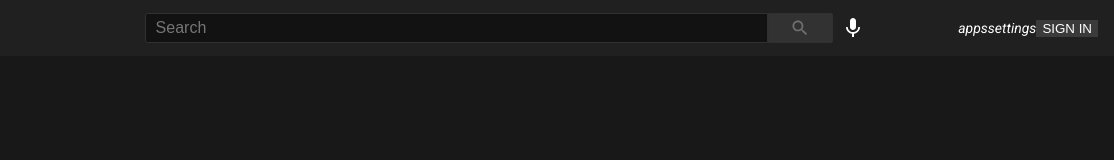
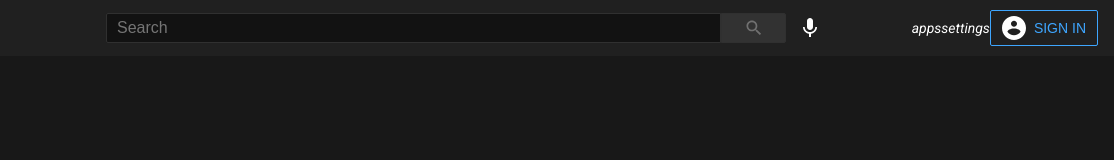
Before and after one commit to D4nielJ/youtube_videoplayer, a plain HTML site: page index.html in a window 1280 px wide. Shown: the full height of the page, 166-1280 px from the left. Drawn offline with Linux system fonts and the light colour scheme.

Commit message:
Sign In button progress, font validation needed

```diff
--- a/css/styles.css
+++ b/css/styles.css
@@ -45,7 +45,6 @@ button {
     background-color:rgb(59, 59, 59);
     box-sizing: border-box;
     margin: 0em;
-    font: 400 13.3333px Arial;
     padding: 1px 6px;
 }
 
@@ -89,7 +88,6 @@ input:focus-visible {
     display: flex;
     flex-direction: row;
     align-items: center;
-    height: 100%;
 }
 
 .menu-icon {
@@ -124,6 +122,7 @@ input:focus-visible {
     flex-basis: 1e-9px;
     display: flex;
     flex-direction: row;
+    padding: 0px 4px;
 }
 
 .searchbox-container {
@@ -176,6 +175,33 @@ input:focus-visible {
     padding: 8px;
 }
 
-#voice-search-button-icon {
+.navbar-end {
+    flex: none;
+    min-width: 225px;
+    justify-content: flex-end;
+}
+
+#sign-in {
+    display: flex;
+    flex-direction: row;
+    align-items: center;
+    justify-content: center;
+    background-color: transparent;
+    color: var(--call-to-action);
+    padding: 5px 11px;
+    border: 1px solid var(--call-to-action);
+    border-radius: 2px;
+    min-width: 72px;
+    font-size: 1.4rem;
 
 }
+
+.sign-in-text {
+    font-weight: 500;
+    margin-left: 8px;
+    display: block;
+    overflow: hidden;
+    text-overflow: ellipsis;
+    white-space: nowrap;
+    text-transform: uppercase;
+}
--- a/index.html
+++ b/index.html
@@ -4,9 +4,9 @@
     <title>New Web Page</title>
     <meta charset="UTF-8"/>
     <meta name="viewport" content="width=device-width, initial-scale=1, shrink-to-fitno">
-    <link rel="stylesheet" type="text/css" href="css/styles.css" media="screen"/>
     <link rel="preconnect" href="https://fonts.gstatic.com">
     <link href="https://fonts.googleapis.com/css2?family=Roboto:ital,wght@0,100;0,300;0,400;0,500;0,700;1,100;1,300;1,400;1,500;1,700&display=swap" rel="stylesheet">
+    <link rel="stylesheet" type="text/css" href="css/styles.css" media="screen"/>
 </head>
 <body>
     <!--navbar-->
@@ -56,10 +56,15 @@
                 </i>
             </button>
         </div>
-        <div class="navbar-item">
+        <div class="navbar-item navbar-end">
             <i id="youtube-apps">apps</i>
             <i id="settings-button">settings</i>
-            <button id="sign-in" class="yt-button">SIGN IN</button>
+            <button id="sign-in" class="yt-button">
+                <i class="sign-in-icon yt-icon">
+                    <svg viewBox="0 0 24 24" preserveAspectRatio="xMidYMid meet" focusable="false" class="yt-icon" style="pointer-events: none; display: block; width: 100%; height: 100%;"><g class="yt-icon"><path d="M12,0 C18.62375,0 24,5.37625 24,12 C24,18.62375 18.62375,24 12,24 C5.37625,24 0,18.62375 0,12 C0,5.37625 5.37625,0 12,0 Z M12,10.63625 C13.66,10.63625 15,9.29625 15,7.63625 C15,5.97625 13.66,4.63625 12,4.63625 C10.34,4.63625 9,5.97625 9,7.63625 C9,9.29625 10.34,10.63625 12,10.63625 Z M12,12.40875 C8.33375,12.40875 5.455,14.18125 5.455,15.8175 C6.84125,17.95 9.26875,19.3625 12,19.3625 C14.73125,19.3625 17.15875,17.95 18.545,15.8175 C18.545,14.18125 15.66625,12.40875 12,12.40875 Z" class="yt-icon"></path></g></svg>
+                </i>
+                <p class="sign-in-text">SIGN IN</p>
+            </button>
         </div>
     </nav>
     <!--columns-->
```
